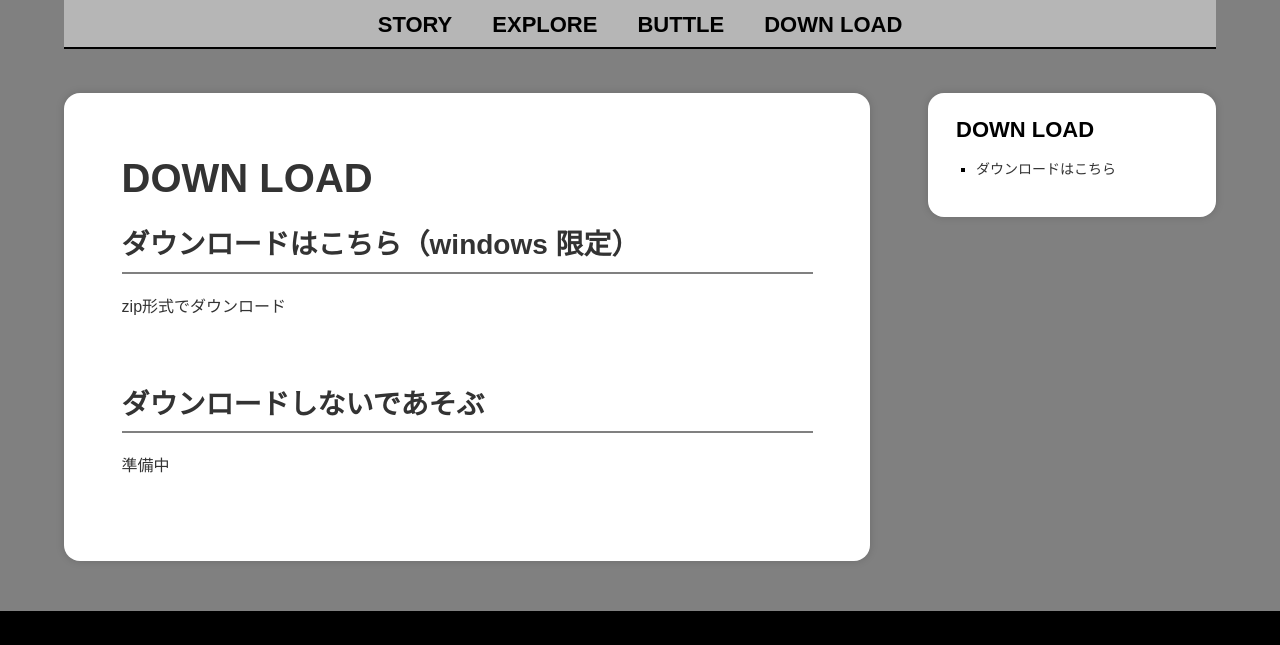
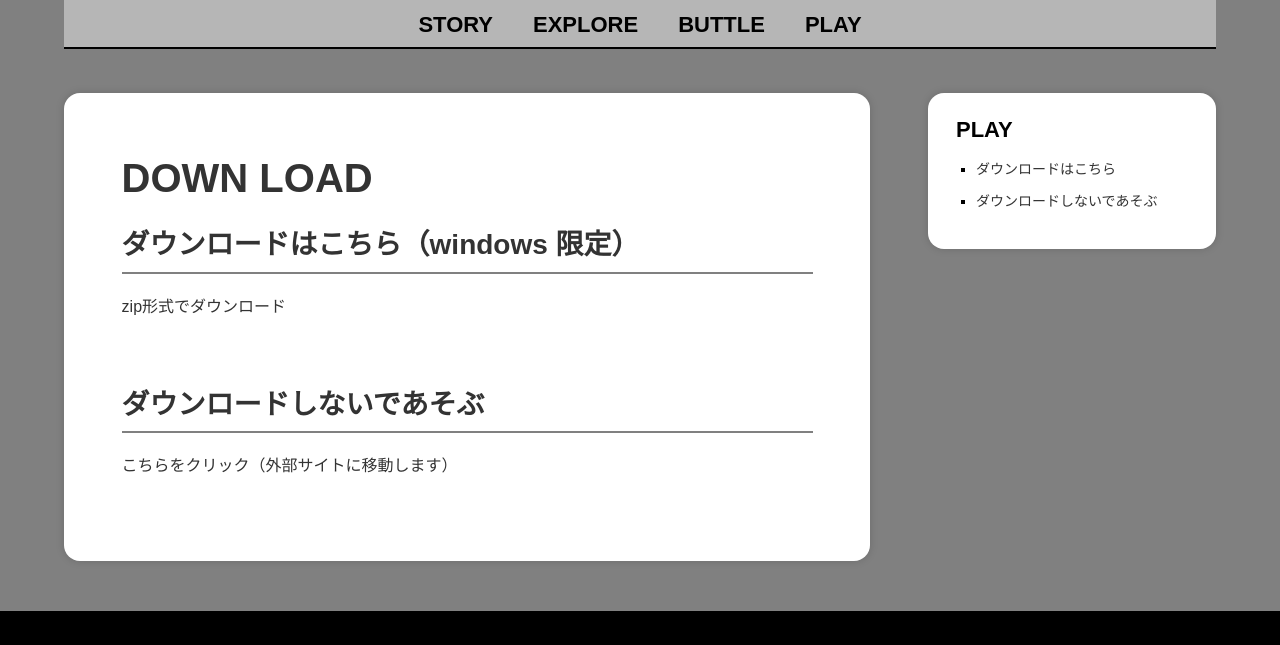
Before and after one commit to keimo15/ColorReclaimer_Pages, a plain HTML site: page play.html in a window 1280 px wide. Shown: the part 220-865 px from the top of the page. Drawn offline with Linux system fonts and the light colour scheme.

Commit message:
change download to play

```diff
--- a/download.html
+++ b/play.html
@@ -4,7 +4,7 @@
     <meta charset="UTF-8">
     <link rel="stylesheet" href="css/reset.css">
     <link rel="stylesheet" href="css/style.css">
-    <title>カラリク_DOWN LOAD</title>
+    <title>カラリク_PLAY</title>
   </head>
   <body>
     <header>
@@ -14,7 +14,7 @@
           <li><a href="index.html">STORY</a></li>
           <li><a href="explore.html">EXPLORE</a></li>
           <li><a href="buttle.html">BUTTLE</a></li>
-          <li><a href="download.html">DOWN LOAD</a></li>
+          <li><a href="play.html">PLAY</a></li>
         </ul>
       </nav>
     </header>
@@ -23,24 +23,25 @@
         <article>
           <h2>DOWN LOAD</h2>
           <section>
-            <h3>ダウンロードはこちら（windows 限定）</h3>
+            <h3 id="section0">ダウンロードはこちら（windows 限定）</h3>
             <p>
               <a href="file/ColorReclaimer.zip" download="file/ColorReclaimer.zip">zip形式でダウンロード</a>
             </p>
           </section>
           <section>
-            <h3>ダウンロードしないであそぶ</h3>
+            <h3 id="section1">ダウンロードしないであそぶ</h3>
             <p>
-              準備中<br>
+              <a href="https://unityroom.com/games/color_reclaimer_01">こちらをクリック（外部サイトに移動します）</a>
             </p>
           </section>
         </article>
       </main>
       <aside>
         <nav class="categoryNav">
-          <h2>DOWN LOAD</h2>
+          <h2>PLAY</h2>
           <ul>
-            <li><a href="#">ダウンロードはこちら</a></li>
+            <li><a href="#section0">ダウンロードはこちら</a></li>
+            <li><a href="#section1">ダウンロードしないであそぶ</a></li>
           </ul>
         </nav>
       </aside>
```
Also changed, not shown: buttle.html (+1 -1 lines), explore.html (+1 -1 lines), index.html (+1 -1 lines).
